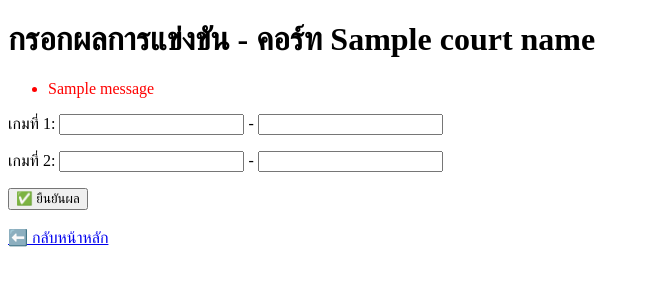
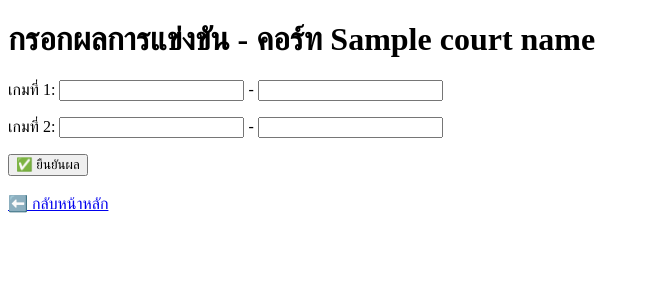
Before and after one commit to CHIRANONT/-, a Flask app: template templates/record_result.html in a window 1280 px wide. Shown: the top 300 px of the page, without its empty margins (0-650 px from the left). Run offline with Flask 3, Linux system fonts and the light colour scheme; the template is opened without the code that fills it: most values are stand-ins (such as "Sample title", 1, 10 or a date in 2020); one stand-in notice (Sample message) is shown.

Commit message:
Update record_result.html

```diff
--- a/templates/record_result.html
+++ b/templates/record_result.html
@@ -6,16 +6,6 @@
 </head>
 <body>
     <h1>กรอกผลการแข่งขัน - คอร์ท {{ court_name }}</h1>
-
-    {% with messages = get_flashed_messages(with_categories=true) %}
-      {% if messages %}
-        <ul>
-        {% for category, message in messages %}
-          <li style="color: red;">{{ message }}</li>
-        {% endfor %}
-        </ul>
-      {% endif %}
-    {% endwith %}
 
     <form method="post">
         <p>เกมที่ 1:
```
